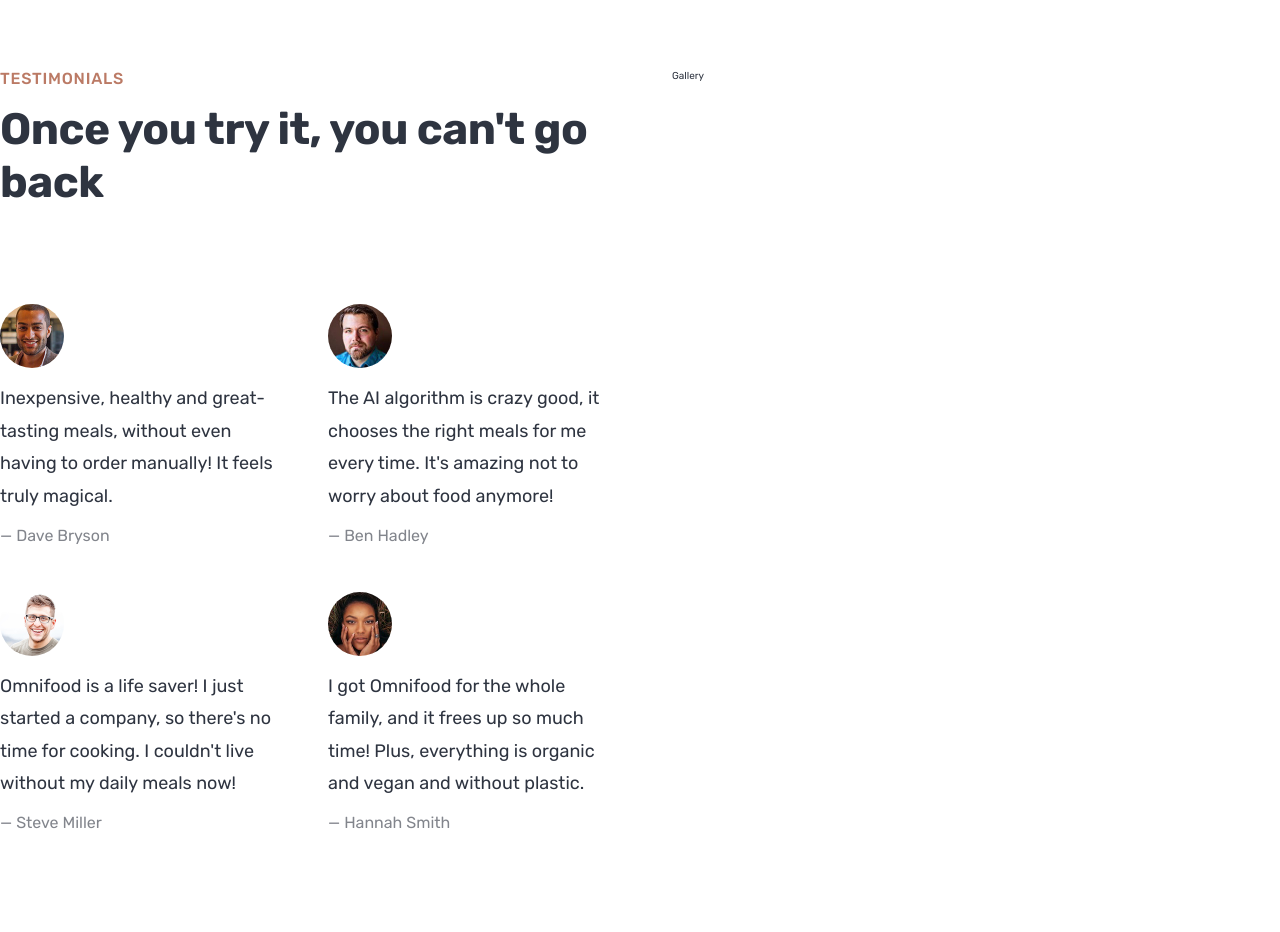
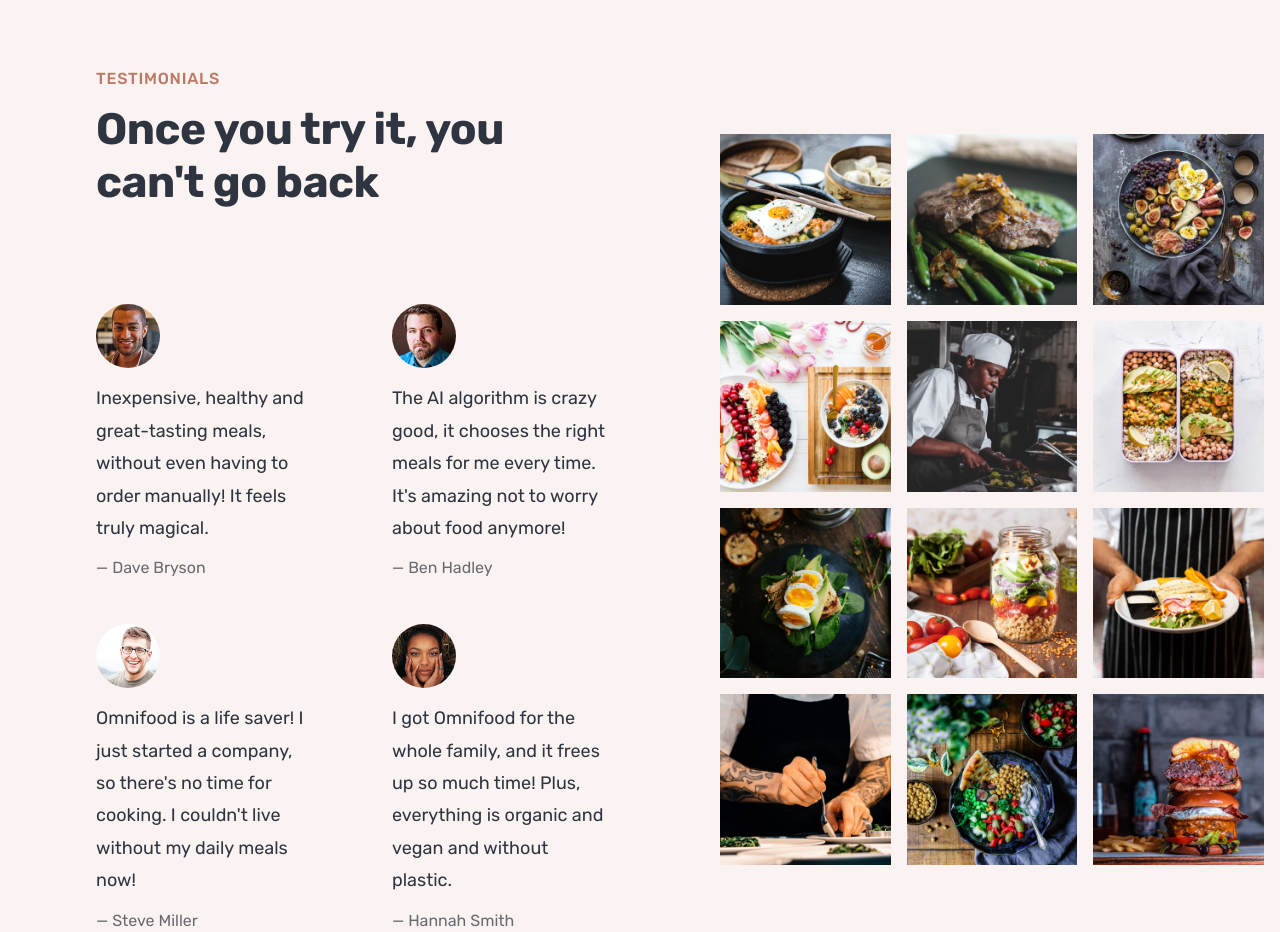
Before and after one commit to xyzdelete/OmnifoodWebDevelopmentProject, a plain HTML site: page index.html in a window 1280 px wide. Shown: the part 3580-4512 px from the top of the page. Drawn offline with nearby package versions, Linux system fonts and the light colour scheme.

Commit message:
Build the Testimonials Section part 2

```diff
--- a/css/general.css
+++ b/css/general.css
@@ -32,6 +32,8 @@
 - Accents:
 - Greys:
 #2E3440
+#686a70
+
 
 --- 05 SHADOWS
 
--- a/css/style.css
+++ b/css/style.css
@@ -320,13 +320,21 @@
 /******************************/
 
 .section-testimonials {
-    padding: 9.6rem 0;
+    background-color: #faf3f1;
+    display: grid;
+    grid-template-columns: 55fr 45fr;
+    align-items: center;
+}
+
+.testimonials-container {
+    padding: 9.6rem;
 }
 
 .testimonials {
     display: grid;
     grid-template-columns: repeat(2, 1fr);
-    gap: 4.8rem;
+    row-gap: 4.8rem;
+    column-gap: 8rem;
 }
 
 .testimonial-img {
@@ -343,5 +351,26 @@
 
 .testimonial-name {
     font-size: 1.6rem;
-    color: #82858c;
+    color: #686a70;
 }
+
+.gallery {
+    display: grid;
+    grid-template-columns: repeat(3, 1fr);
+    gap: 1.6rem;
+    padding: 1.6rem;
+}
+
+.gallery-item img {
+    display: block;
+    width: 100%;
+    transition: all 0.4s;
+}
+
+.gallery-item {
+    overflow: hidden;
+}
+
+.gallery-item img:hover {
+    transform: scale(1.1);
+}
--- a/index.html
+++ b/index.html
@@ -383,7 +383,7 @@
                 </div>
             </section>
 
-            <section class="section-testimonials grid grid--2-cols">
+            <section class="section-testimonials">
                 <div class="testimonials-container">
                     <span class="subheading">Testimonials</span>
                     <h2 class="heading-secondary">
@@ -449,7 +449,81 @@
                         </figure>
                     </div>
                 </div>
-                <div class="gallery">Gallery</div>
+                <div class="gallery">
+                    <figure class="gallery-item">
+                        <img
+                            src="img/gallery/gallery-1.jpg"
+                            alt="Photo of beatufully arranged food"
+                        />
+                        <!-- <figcaption>Caption</figcaption> -->
+                    </figure>
+                    <figure class="gallery-item">
+                        <img
+                            src="img/gallery/gallery-2.jpg"
+                            alt="Photo of beatufully arranged food"
+                        />
+                    </figure>
+                    <figure class="gallery-item">
+                        <img
+                            src="img/gallery/gallery-3.jpg"
+                            alt="Photo of beatufully arranged food"
+                        />
+                    </figure>
+                    <figure class="gallery-item">
+                        <img
+                            src="img/gallery/gallery-4.jpg"
+                            alt="Photo of beatufully arranged food"
+                        />
+                    </figure>
+                    <figure class="gallery-item">
+                        <img
+                            src="img/gallery/gallery-5.jpg"
+                            alt="Photo of beatufully arranged food"
+                        />
+                    </figure>
+                    <figure class="gallery-item">
+                        <img
+                            src="img/gallery/gallery-6.jpg"
+                            alt="Photo of beatufully arranged food"
+                        />
+                    </figure>
+                    <figure class="gallery-item">
+                        <img
+                            src="img/gallery/gallery-7.jpg"
+                            alt="Photo of beatufully arranged food"
+                        />
+                    </figure>
+                    <figure class="gallery-item">
+                        <img
+                            src="img/gallery/gallery-8.jpg"
+                            alt="Photo of beatufully arranged food"
+                        />
+                    </figure>
+                    <figure class="gallery-item">
+                        <img
+                            src="img/gallery/gallery-9.jpg"
+                            alt="Photo of beatufully arranged food"
+                        />
+                    </figure>
+                    <figure class="gallery-item">
+                        <img
+                            src="img/gallery/gallery-10.jpg"
+                            alt="Photo of beatufully arranged food"
+                        />
+                    </figure>
+                    <figure class="gallery-item">
+                        <img
+                            src="img/gallery/gallery-11.jpg"
+                            alt="Photo of beatufully arranged food"
+                        />
+                    </figure>
+                    <figure class="gallery-item">
+                        <img
+                            src="img/gallery/gallery-12.jpg"
+                            alt="Photo of beatufully arranged food"
+                        />
+                    </figure>
+                </div>
             </section>
         </main>
     </body>
```
